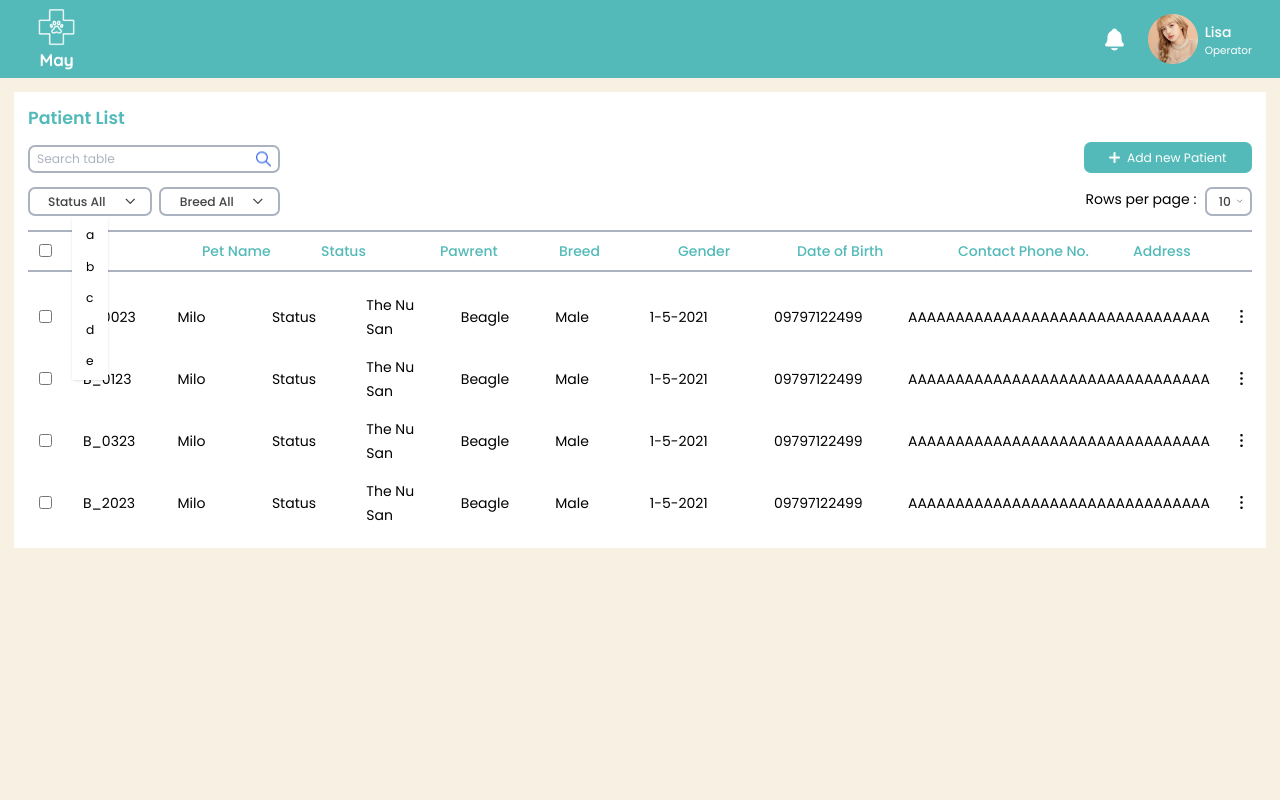
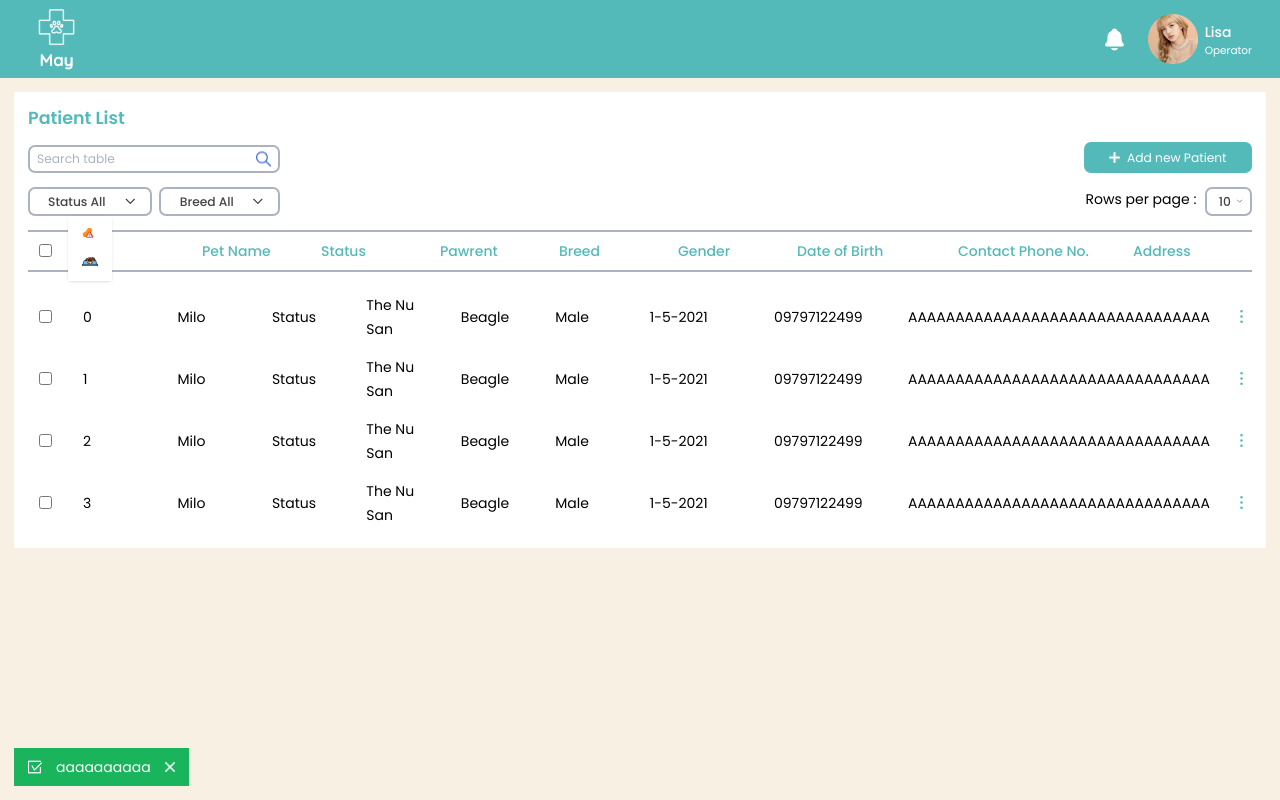
Before and after one commit to tedhn/may-vet-dashboard, a React (Vite) app: page / in a window 1280 px wide. Both pictures are taken after a click on the button "Status All". Built offline with nearby package versions, Linux system fonts and the light colour scheme.

Commit message:
notification added

```diff
--- a/src/Components/banner/Banner.tsx
+++ b/src/Components/banner/Banner.tsx
@@ -3,16 +3,14 @@ import React, { FC, useEffect, useState } from "react";
 import SearchImage from "@/resources/search.png";
 import AddImage from "@/resources/add.png";
 import DropDown from "../dropdown/Dropdown";
-
-const options = ["a", "b", "c", "d", "e"];
+import { BREED_OPTIONS, ROW_OPTIONS, STATUS_OPTIONS } from "@/constants";
 
 interface PropTypes {
 	showForm: () => void;
 }
 
-const Banner: FC<PropTypes> = ({showForm}) => {
+const Banner: FC<PropTypes> = ({ showForm }) => {
 	const [filter, setFilter] = useState({ status: "", breed: "", row: "" });
-
 
 	return (
 		<div className='flex items-end justify-between pt-4'>
@@ -36,14 +34,14 @@ const Banner: FC<PropTypes> = ({showForm}) => {
 						updateFormData={setFilter}
 						formData={filter}
 						label={filter.status !== "" ? filter.status : "Status All"}
-						options={options}
+						options={STATUS_OPTIONS}
 					/>
 					<DropDown
 						dropDownName='breed'
 						updateFormData={setFilter}
 						formData={filter}
 						label={filter.breed !== "" ? filter.breed : "Breed All"}
-						options={options}
+						options={BREED_OPTIONS}
 					/>
 				</div>
 			</div>
@@ -61,7 +59,7 @@ const Banner: FC<PropTypes> = ({showForm}) => {
 						updateFormData={setFilter}
 						formData={filter}
 						label={filter.row !== "" ? filter.row : "10"}
-						options={options}
+						options={ROW_OPTIONS}
 					/>
 				</div>
 			</div>
--- /dev/null
+++ b/src/Components/contextmenu/Contextmenu.tsx
@@ -0,0 +1,41 @@
+import React, { FC, useEffect, useRef, useState } from "react";
+
+import Delete from "@/resources/delete.png";
+import Edit from "@/resources/edit.png";
+
+interface PropTypes {
+	x: number;
+	y: number;
+	showUpdateForm: any;
+	updateList: any;
+	id: string;
+}
+
+const Contextmenu: FC<PropTypes> = ({
+	x,
+	y,
+	showUpdateForm,
+	id,
+	updateList,
+}) => {
+	return (
+		<div
+			className='shadow-lg bg-white  py-2 absolute w-44 rounded-lg'
+			style={{ top: y, right: x }}>
+			<div
+				className='flex justify-start items-center gap-2 hover:bg-lightGrey cursor-pointer px-4'
+				onClick={() => showUpdateForm(id)}>
+				<img src={Edit} alt='edit-image' />
+				<div>Edit</div>
+			</div>
+			<div
+				className='flex justify-start items-center gap-2 hover:bg-lightGrey cursor-pointer px-4'
+				onClick={() => updateList({ id }, "Delete")}>
+				<img src={Delete} alt='delete-image' />
+				<div>Delete</div>
+			</div>
+		</div>
+	);
+};
+
+export default Contextmenu;
--- a/src/Components/dropdown/Dropdown.tsx
+++ b/src/Components/dropdown/Dropdown.tsx
@@ -5,7 +5,7 @@ interface propsTypes {
 	options: string[];
 	updateFormData: any;
 	formData: any;
-  dropDownName : string;
+	dropDownName: string;
 }
 
 const DropDown: React.FC<propsTypes> = ({
@@ -13,11 +13,10 @@ const DropDown: React.FC<propsTypes> = ({
 	options,
 	updateFormData,
 	formData,
-  dropDownName,
+	dropDownName,
 }) => {
 	const [isOpen, setIsOpen] = useState(false);
 	const [listening, setListening] = useState(false);
-
 
 	const menuRef = useRef<any>();
 
@@ -75,15 +74,19 @@ const DropDown: React.FC<propsTypes> = ({
 							return (
 								<li
 									key={index}
-									className='block px-4 py-2 hover:bg-lightGrey'
+									className='block px-4 py-2 hover:bg-lightGrey cursor-pointer'
 									onClick={() => {
 										updateFormData({
 											...formData,
 											[dropDownName]: option,
 										});
-                    setIsOpen(false);
-                  }}>
-									{option}
+										setIsOpen(false);
+									}}>
+									{option.split(".")[1] === "png" ? (
+										<img src={option} />
+									) : (
+										option
+									)}
 								</li>
 							);
 						})}
--- a/src/Components/form/Form.tsx
+++ b/src/Components/form/Form.tsx
@@ -1,28 +1,21 @@
 import React, { FC, useEffect, useState } from "react";
 import InputBox from "../inputbox/InputBox";
 import DropDown from "../dropdown/Dropdown";
-
-const options = ["a", "b", "c", "d", "e"];
-
-interface formDataType {
-	petName: string;
-	status: string;
-	pawrent: string;
-	breed: string;
-	gender: string;
-	dob: string;
-	phone: string;
-	address: string;
-	city: string;
-	township: string;
-}
+import {
+	BREED_OPTIONS,
+	CITY_OPTIONS,
+	STATUS_OPTIONS,
+	TOWNSHIPS_OPTIONS,
+} from "@/constants";
+import { formDataType } from "@/types";
 
 interface PropTypes {
 	title: string;
 	subtitle: string;
 	buttonPrimary: string;
 	closeForm: () => void;
-	updateList: (newPatient: any) => void;
+	updateList: (newPatient: any, type: string) => void;
+	patient?: any;
 }
 
 const Form: FC<PropTypes> = ({
@@ -31,8 +24,7 @@ const Form: FC<PropTypes> = ({
 	buttonPrimary,
 	closeForm,
 	updateList,
-}) => {
-	const [formData, setFormData] = useState<formDataType>({
+	patient = {
 		petName: "",
 		status: "",
 		pawrent: "",
@@ -41,9 +33,9 @@ const Form: FC<PropTypes> = ({
 		dob: "",
 		phone: "",
 		address: "",
-		city: "",
-		township: "",
-	});
+	},
+}) => {
+	const [formData, setFormData] = useState<formDataType>(patient);
 
 	return (
 		<div className='relative w-5/12 px-2 py-8 text-center -translate-x-1/2 -translate-y-1/2 bg-white top-1/2 left-1/2'>
@@ -54,6 +46,7 @@ const Form: FC<PropTypes> = ({
 				<div className='w-3/4 mx-auto my-2 text-start'>
 					<div>Pet Name</div>
 					<InputBox
+						data={patient.petName}
 						formData={formData}
 						updateForm={setFormData}
 						type='text'
@@ -71,12 +64,13 @@ const Form: FC<PropTypes> = ({
 								? formData.status
 								: "Please choose a status"
 						}
-						options={options}
+						options={STATUS_OPTIONS}
 					/>
 				</div>
 				<div className='w-3/4 mx-auto my-2 text-start'>
 					<div>Pawrent</div>
 					<InputBox
+						data={patient.pawrent}
 						formData={formData}
 						updateForm={setFormData}
 						type='text'
@@ -92,19 +86,21 @@ const Form: FC<PropTypes> = ({
 						label={
 							formData.breed !== "" ? formData.breed : "Please choose a breed"
 						}
-						options={options}
+						options={BREED_OPTIONS}
 					/>
 				</div>
 				<div className='w-3/4 mx-auto my-2 text-start'>
 					<div>Gender</div>
 					<div className='flex justify-around'>
 						<InputBox
+							data={patient.gender}
 							formData={formData}
 							updateForm={setFormData}
 							type='radio'
 							label='gender|Male'
 						/>
 						<InputBox
+							data={patient.gender}
 							formData={formData}
 							updateForm={setFormData}
 							type='radio'
@@ -115,6 +111,7 @@ const Form: FC<PropTypes> = ({
 				<div className='w-3/4 mx-auto my-2 text-start'>
 					<div>Date of Birth</div>
 					<InputBox
+						data={patient.dob}
 						formData={formData}
 						updateForm={setFormData}
 						type='text'
@@ -124,6 +121,7 @@ const Form: FC<PropTypes> = ({
 				<div className='w-3/4 mx-auto my-2 text-start'>
 					<div>Contact Phone No.</div>
 					<InputBox
+						data={patient.phone}
 						formData={formData}
 						updateForm={setFormData}
 						type='text'
@@ -133,6 +131,7 @@ const Form: FC<PropTypes> = ({
 				<div className='w-3/4 mx-auto my-2 text-start'>
 					<div>Address</div>
 					<InputBox
+						data={patient.address}
 						formData={formData}
 						updateForm={setFormData}
 						type='text'
@@ -146,9 +145,11 @@ const Form: FC<PropTypes> = ({
 						formData={formData}
 						dropDownName='city'
 						label={
-							formData.city !== "" ? formData.city : "Please choose a city"
+							formData.city !== undefined
+								? formData.city
+								: "Please choose a city"
 						}
-						options={options}
+						options={CITY_OPTIONS}
 					/>
 				</div>
 				<div className='w-3/4 mx-auto my-2 text-start'>
@@ -158,19 +159,30 @@ const Form: FC<PropTypes> = ({
 						formData={formData}
 						dropDownName='township'
 						label={
-							formData.township !== ""
+							formData.township !== undefined
 								? formData.township
 								: "Please choose a township"
 						}
-						options={options}
+						options={TOWNSHIPS_OPTIONS}
 					/>
 				</div>
 			</form>
 
 			<div className='flex items-center justify-center gap-4'>
 				<button
-					className='px-6 py-2 text-white bg-teal w-44'
-					onClick={() => updateList(formData)}>
+					className='px-6 py-2 text-white  w-44'
+					style={
+						buttonPrimary === "Save"
+							? { backgroundColor: "#54BAB9", color: "#ffffff" }
+							: { backgroundColor: "#EDC339", color: "#000000" }
+					}
+					onClick={() => {
+						if (buttonPrimary === "Save") {
+							updateList(formData, "Save");
+						} else {
+							updateList(formData, "Update");
+						}
+					}}>
 					{buttonPrimary}
 				</button>
 				<button
--- a/src/Components/listitem/Listitem.tsx
+++ b/src/Components/listitem/Listitem.tsx
@@ -10,6 +10,7 @@ interface PropTypes {
 	dob: string;
 	phone: string;
 	address: string;
+	showContextMenu?: (e: React.MouseEvent<HTMLDivElement>, id: string) => void;
 }
 
 const Listitem: FC<PropTypes> = ({
@@ -22,6 +23,7 @@ const Listitem: FC<PropTypes> = ({
 	dob,
 	phone,
 	address,
+	showContextMenu = () => {},
 }) => {
 	return (
 		<div className='flex items-center justify-around gap-2'>
@@ -32,7 +34,9 @@ const Listitem: FC<PropTypes> = ({
 
 			<div className='w-32 px-4 py-2'>{id}</div>
 			<div className='w-32 px-4 py-2'>{petName}</div>
-			<div className='w-32 px-4 py-2'>{status}</div>
+			<div className='w-32 px-4 py-2'>
+				{status.split(".")[1] === "png" ? <img src={status} /> : status}
+			</div>
 			<div className='w-32 px-4 py-2'>{pawrent}</div>
 			<div className='w-32 px-4 py-2'>{breed}</div>
 			<div className='w-32 px-4 py-2'>{gender}</div>
@@ -40,7 +44,7 @@ const Listitem: FC<PropTypes> = ({
 			<div className='w-48 px-4 py-2'>{phone}</div>
 			<div className='px-4 py-2 grow'>{address}</div>
 			{id !== "ID" && (
-				<div className="cursor-pointer">
+				<div className='cursor-pointer' onClick={(e) => showContextMenu(e, id)}>
 					<svg
 						xmlns='http://www.w3.org/2000/svg'
 						fill='none'
@@ -51,6 +55,7 @@ const Listitem: FC<PropTypes> = ({
 						<path
 							strokeLinecap='round'
 							strokeLinejoin='round'
+							stroke='#54BAB9'
 							d='M12 6.75a.75.75 0 110-1.5.75.75 0 010 1.5zM12 12.75a.75.75 0 110-1.5.75.75 0 010 1.5zM12 18.75a.75.75 0 110-1.5.75.75 0 010 1.5z'
 						/>
 					</svg>
--- /dev/null
+++ b/src/Components/notification/Notification.tsx
@@ -0,0 +1,26 @@
+import React, { FC } from "react";
+import Success from "@/resources/success.png";
+import Close from '@/resources/close.png'
+
+interface PropTypes {
+	text: string;
+	showNotif: boolean;
+}
+
+const Notification: FC<PropTypes> = ({ text, showNotif }) => {
+	return (
+		<div
+			className='absolute bottom-4 left-4 bg-green text-white px-4 py-2 items-center justify-start'
+			style={showNotif ? { display: "flex" } : { display: "hidden" }}>
+			<div>
+				<img src={Success} alt='success-image' className='w-4 ' />
+			</div>
+			<div className="mx-4"> {text}</div>
+			<div>
+				<img src={Close} alt='close-image' className='w-3 ' />
+			</div>
+		</div>
+	);
+};
+
+export default Notification;
--- /dev/null
+++ b/src/constants.ts
@@ -0,0 +1,18 @@
+import Allergy from '@/resources/allergy.png'
+import PickyEater from '@/resources/picky_eater.png'
+
+export const BREED_OPTIONS = [
+	"Bulldogs",
+	"Golden Retrievers",
+	"Corgi",
+	"Poodles",
+	"Beagles",
+];
+
+export const STATUS_OPTIONS = [Allergy, PickyEater];
+
+export const ROW_OPTIONS = ["10", "20", "30", "40", "50"];
+
+export const CITY_OPTIONS = ['Yangon' , 'Mandalay']
+
+export const TOWNSHIPS_OPTIONS = ["Dagon", "Okkalar", "Kamayut" , "Bahan"];
--- a/src/pages/Dashboard.tsx
+++ b/src/pages/Dashboard.tsx
@@ -1,12 +1,14 @@
-import React, { useEffect, useState } from "react";
+import React, { useEffect, useRef, useState } from "react";
 import { Banner, Labels } from "@/Components";
 import Listitem from "@/Components/listitem/Listitem";
 import Form from "@/Components/form/Form";
+import Contextmenu from "@/Components/contextmenu/Contextmenu";
+import Notification from "@/Components/notification/Notification";
 
 const Dashboard = () => {
 	const [patients, setPatientlist] = useState([
 		{
-			id: "B_0023",
+			id: "0",
 			petName: "Milo",
 			status: "Status",
 			pawrent: "The Nu San",
@@ -17,7 +19,7 @@ const Dashboard = () => {
 			address: "AAAAAAAAAAAAAAAAAAAAAAAAAAAAAAAA",
 		},
 		{
-			id: "B_0123",
+			id: "1",
 			petName: "Milo",
 			status: "Status",
 			pawrent: "The Nu San",
@@ -28,7 +30,7 @@ const Dashboard = () => {
 			address: "AAAAAAAAAAAAAAAAAAAAAAAAAAAAAAAA",
 		},
 		{
-			id: "B_0323",
+			id: "2",
 			petName: "Milo",
 			status: "Status",
 			pawrent: "The Nu San",
@@ -39,7 +41,7 @@ const Dashboard = () => {
 			address: "AAAAAAAAAAAAAAAAAAAAAAAAAAAAAAAA",
 		},
 		{
-			id: "B_2023",
+			id: "3",
 			petName: "Milo",
 			status: "Status",
 			pawrent: "The Nu San",
@@ -53,6 +55,12 @@ const Dashboard = () => {
 
 	const [isShowAddForm, setIsShowAddForm] = useState(false);
 	const [isShowUpdateForm, setIsShowUpdateForm] = useState(false);
+	const [isShowContextMenu, setIsShowContextMenu] = useState(false);
+	const [notif, setNotif] = useState({ isShow: true, text: "aaaaaaaaaa" });
+
+	const [anchorPoints, setAnchorPoints] = useState({ x: 0, y: 0 });
+
+	const [selectedPatient, setSelectedPatient] = useState("");
 
 	const closeForm = () => {
 		setIsShowAddForm(false);
@@ -63,21 +71,76 @@ const Dashboard = () => {
 		setIsShowAddForm(true);
 	};
 
-	const showUpdateForm = () => {
+	const showUpdateForm = (id: string) => {
+		setSelectedPatient(id);
 		setIsShowUpdateForm(true);
 	};
 
-	const addPatient = (newPatient: any) => {
-		setPatientlist([...patients, newPatient]);
+	const updateList = (newPatientData: any, type: string) => {
+		if (type === "Update") {
+			const newPatientList = patients;
+
+			const index = newPatientList.findIndex(
+				(patient) => patient.id === newPatientData.id
+			);
+
+			console.log(newPatientData);
+			console.log(index);
+
+			newPatientList.splice(index, 1, newPatientData);
+
+			setPatientlist(newPatientList);
+		} else if (type === "Delete") {
+			const newPatientList = patients.filter(
+				(patient) => patient.id !== newPatientData.id
+			);
+
+			setPatientlist(newPatientList);
+		} else {
+			setPatientlist([...patients, newPatientData]);
+		}
+
+		showNotif(type + "d!");
+		closeForm();
 	};
 
-	useEffect(() => {
-		console.log(patients);
-	}, [patients]);
+	const showNotif = (operation: string) => {
+		setNotif({ isShow: true, text: "Patient is Successfully " + operation });
+	};
+
+	const toggleContextMenu = (
+		e: React.MouseEvent<HTMLDivElement>,
+		id: string
+	) => {
+		setSelectedPatient(id);
+		setAnchorPoints({ x: window.screen.width - e.pageX, y: e.pageY });
+		setIsShowContextMenu(!isShowContextMenu);
+	};
+
+	// useEffect(() => {
+	// 	console.log(patients);
+	// 	console.log(isShowUpdateForm);
+	// }, [patients, isShowUpdateForm]);
+
+	// useEffect(() => {
+	// 	setTimeout(() => {
+	// 		setNotif({ isShow: false, text: "" });
+	// 	}, 3000);
+	// }, [notif]);
 
 	return (
 		<div className='px-4 m-4 text-black bg-white'>
 			<Banner showForm={showAddForm} />
+
+			{isShowContextMenu && (
+				<Contextmenu
+					x={anchorPoints.x}
+					y={anchorPoints.y}
+					showUpdateForm={showUpdateForm}
+					updateList={updateList}
+					id={selectedPatient}
+				/>
+			)}
 
 			<div className='font-medium text-teal border-y-2 border-lightGrey'>
 				<Listitem
@@ -93,8 +156,9 @@ const Dashboard = () => {
 				/>
 			</div>
 			<div className='py-4'>
-				{patients.map((patient) => {
+				{patients.map((patient, index) => {
 					return (
+						<div>
 							<Listitem
 								key={patient.id}
 								id={patient.id}
@@ -106,7 +170,9 @@ const Dashboard = () => {
 								dob={patient.dob}
 								phone={patient.phone}
 								address={patient.address}
+								showContextMenu={toggleContextMenu}
 							/>
+						</div>
 					);
 				})}
 			</div>
@@ -118,7 +184,7 @@ const Dashboard = () => {
 						subtitle='Enter new patient information below'
 						buttonPrimary='Save'
 						closeForm={closeForm}
-						updateList={addPatient}
+						updateList={updateList}
 					/>
 				</div>
 			)}
@@ -126,13 +192,18 @@ const Dashboard = () => {
 			{isShowUpdateForm && (
 				<div className='absolute top-0 left-0 bg-darkGrey/[0.5] w-screen h-screen'>
 					<Form
-						title='Add new Patient'
-						subtitle='Enter new patient information below'
-						buttonPrimary='Save'
+						title='Edit Patient'
+						subtitle='Update patient information below'
+						buttonPrimary='Update'
 						closeForm={closeForm}
-						updateList={addPatient}
+						updateList={updateList}
+						patient={patients[Number(selectedPatient)]}
 					/>
 				</div>
+			)}
+
+			{notif.isShow && (
+				<Notification showNotif={notif.isShow} text={notif.text} />
 			)}
 		</div>
 	);
```
Also changed, not shown: src/Components/inputbox/InputBox.tsx (+10 -4 lines), src/types.d.ts (added, +12 -0 lines), src/resources/picky_eater.png (renamed from src/resources/picky eater.png). Lines whose indentation alone changed are shown as unchanged.
